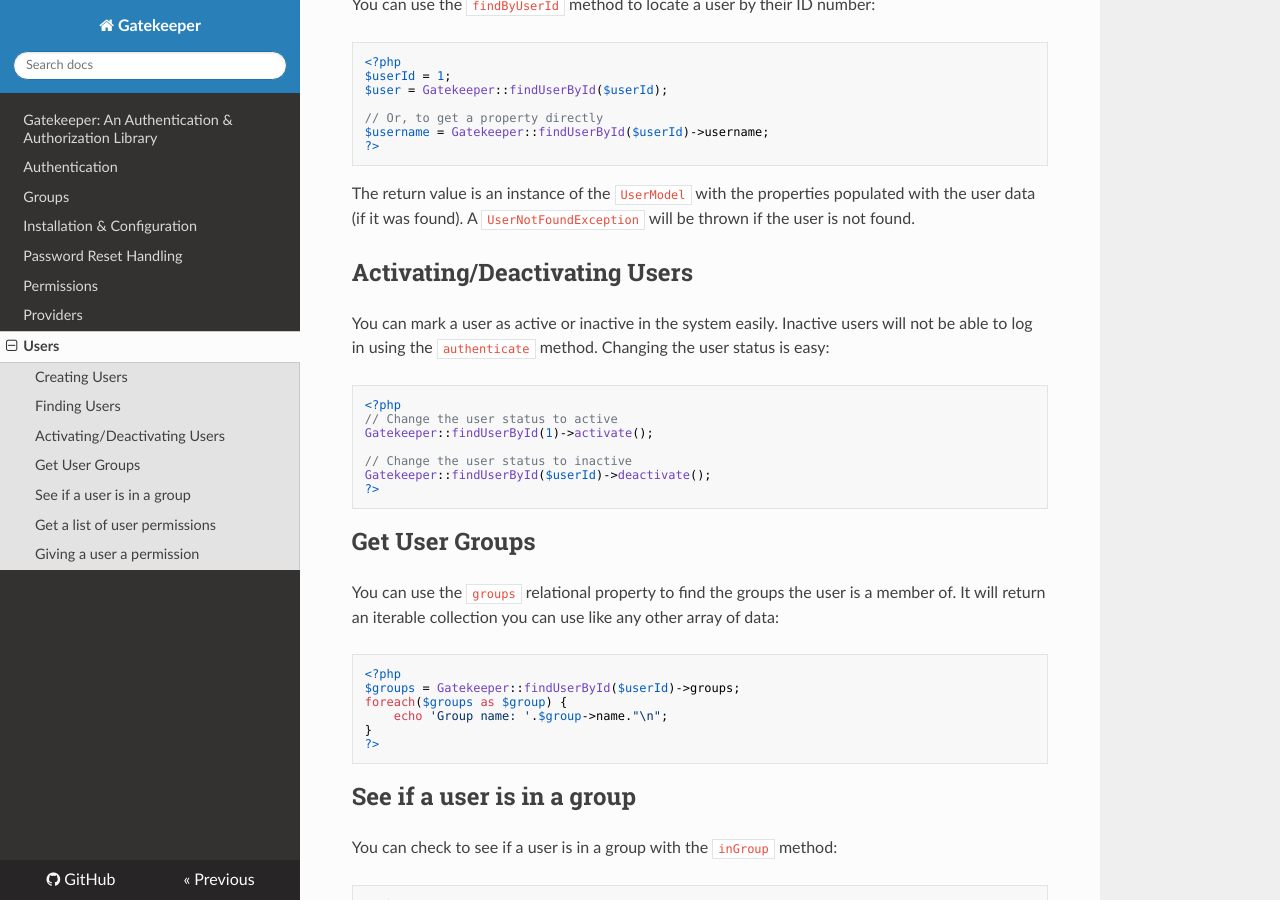
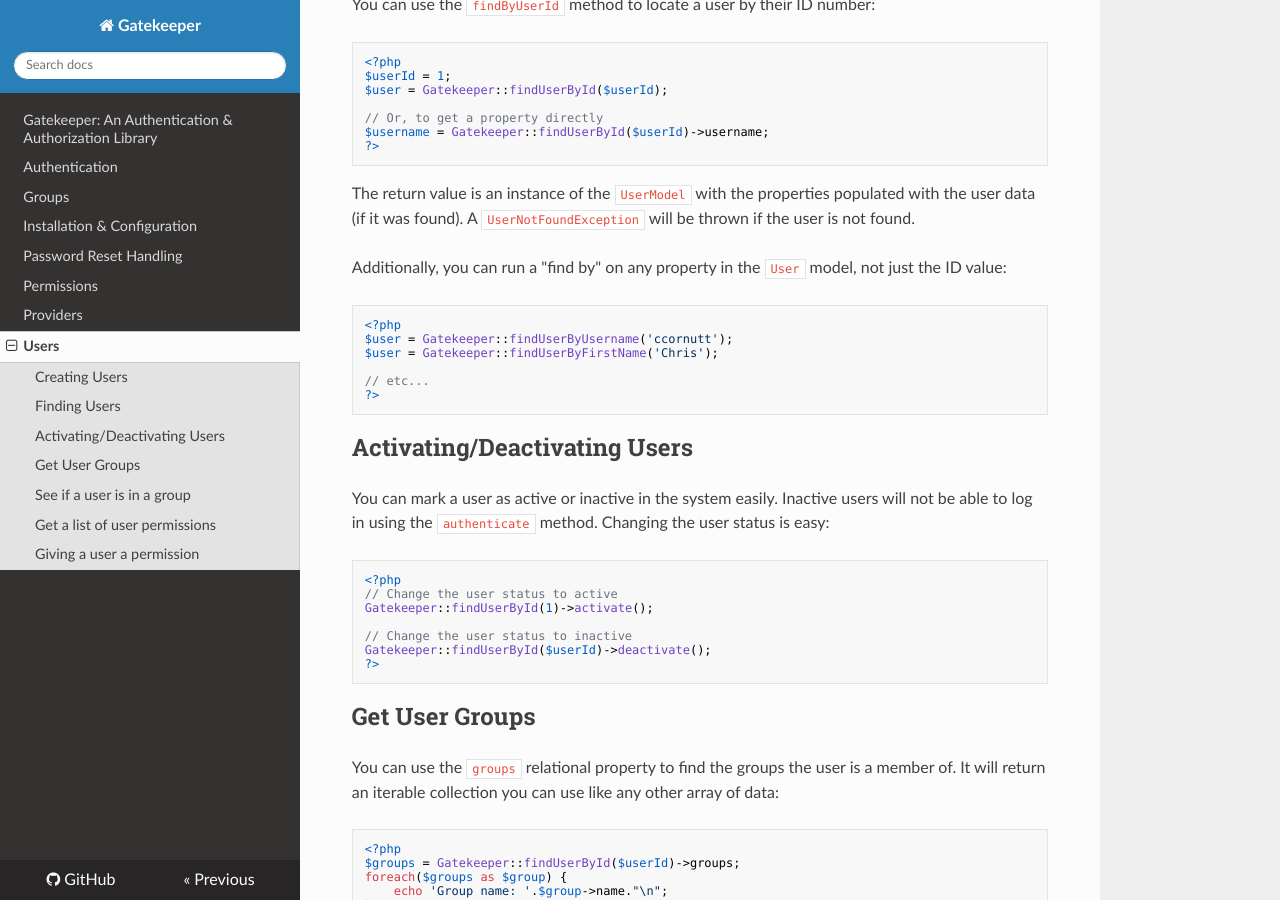
Before and after one commit to psecio/gatekeeper, an MkDocs documentation site: the page built from docs/users.md, in a window 1280 px wide and 900 px high, scrolled down 1195 px. Built offline with MkDocs 1.6.1, drawn with Linux system fonts in a browser that asks for light colours; nearby versions of some CDN libraries.

Commit message:
updating Users docs with new info on fetching by properties other than ID

````diff
--- a/docs/users.md
+++ b/docs/users.md
@@ -61,6 +61,17 @@ $username = Gatekeeper::findUserById($userId)->username;
 ```
 
 The return value is an instance of the `UserModel` with the properties populated with the user data (if it was found). A `UserNotFoundException` will be thrown if the user is not found.
+
+Additionally, you can run a "find by" on any property in the `User` model, not just the ID value:
+
+```php
+<?php
+$user = Gatekeeper::findUserByUsername('ccornutt');
+$user = Gatekeeper::findUserByFirstName('Chris');
+
+// etc...
+?>
+```
 
 ## Activating/Deactivating Users
 
````
